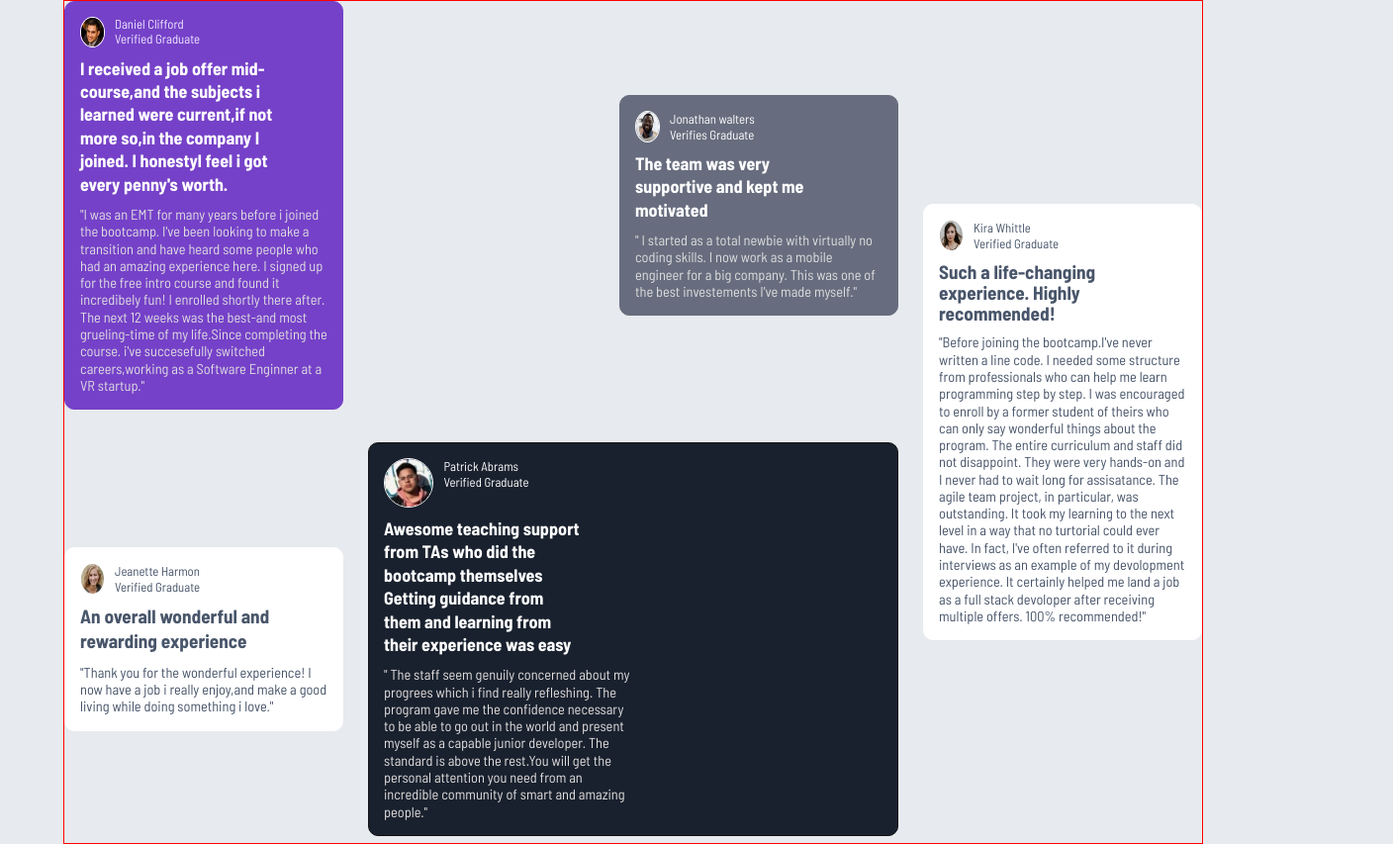
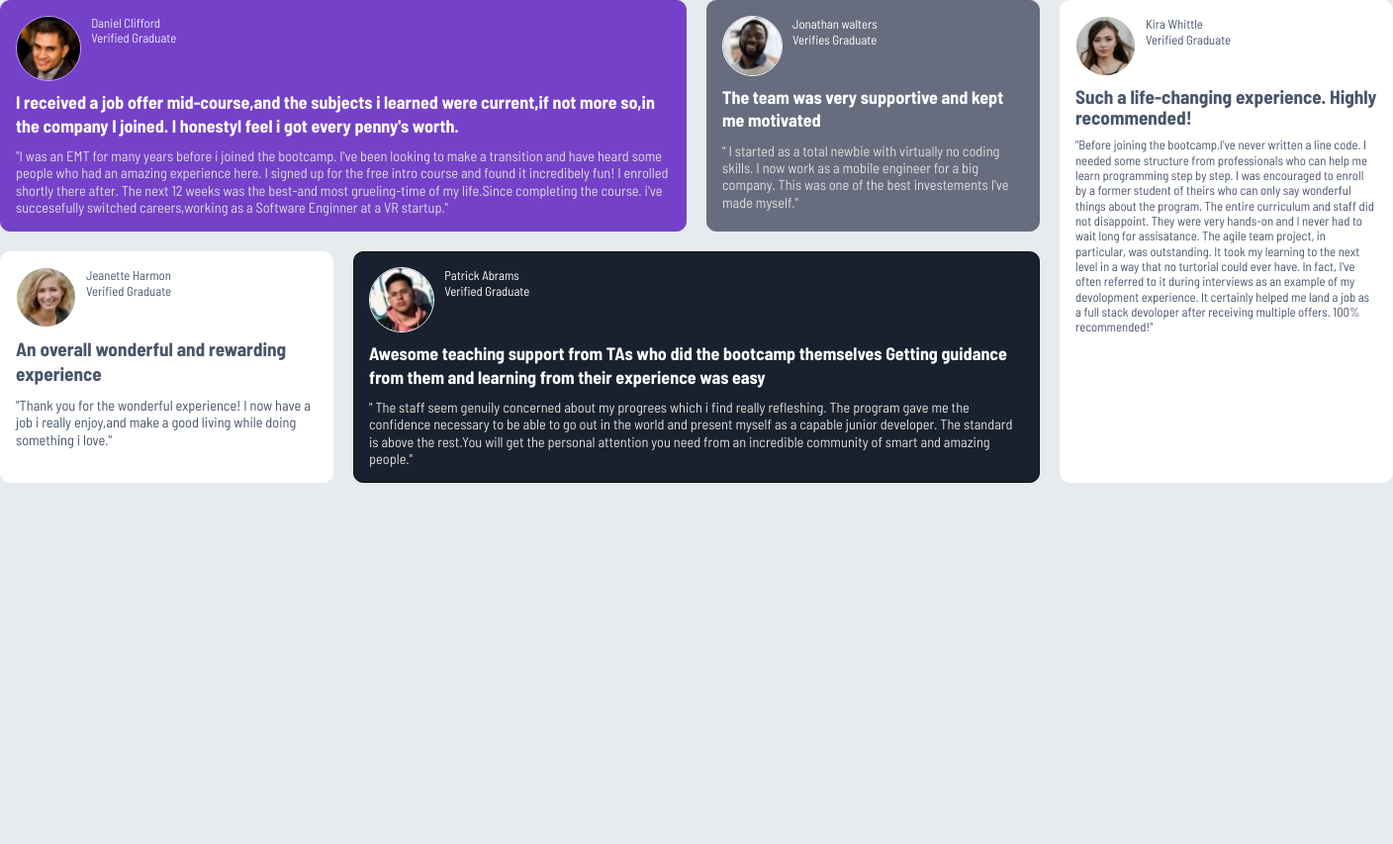
Before and after one commit to HKENNY11-GTM/grid-, a plain HTML site: page index.html in a window 1280 px wide. Shown: the whole page at 99% size, 1408 px wide, since content can reach past the window. After the commit the page ends 800 px from the top, so only its background shows below. Drawn offline with Linux system fonts and the light colour scheme; a web font is replaced by a local one.

Commit message:
first commit

```diff
--- a/index.html
+++ b/index.html
@@ -12,7 +12,7 @@
 </head>
 <body>
     <div class="container">
-        <div class="clifford">
+            <div class=" sample clifford">
                 <div class="les">
                     <img src="./images/image-daniel.jpg">
                     <div class="graduate">
@@ -22,7 +22,7 @@
                 <p class="paragraphs">I received a job offer mid-course,and the subjects i learned were current,if not more so,in the company I joined. I honestyl feel i got every penny's worth.</p>
                 <p class="sujet">"I was an EMT for many years before i joined the bootcamp. I've been looking to make a transition and have heard some people who had an amazing experience here. I signed up for the free intro course and found it incredibely fun! I enrolled shortly there after. The next 12 weeks was the best-and most grueling-time of my life.Since completing the course. i've succesefully switched careers,working as a Software Enginner at a VR startup."</p>
             </div>
-        <div class="walters">
+            <div class=" sample walters">
                 <div class="les">
                     <img src="./images/image-jonathan.jpg">
                     <div class="graduate">
@@ -32,7 +32,7 @@
                 <p class="paragraphs">The team was very supportive and kept me motivated</p>
                 <p class="sujet">" I started as a total newbie with virtually no coding skills. I now work as a mobile engineer for a big company. This was one of the best investements I've made myself."</p>
             </div>
-        <div class="harmon">
+            <div class=" sample harmon">
                 <div class="les">
                     <img src="./images/image-jeanette.jpg">
                     <div class="graduate">
@@ -42,7 +42,7 @@
                 <p class="paragraphs">An overall wonderful and rewarding experience</p>
                 <p class="sujet">"Thank you for the wonderful experience! I now have a job i really enjoy,and make a good living while doing something i love."</p>
             </div>
-        <div class="abrams">
+            <div class="sample abrams">
               <div class="les">
                 <img src="./images/image-patrick.jpg">
                 <div class="graduate">
@@ -52,7 +52,7 @@
               <p class="paragraphs">Awesome teaching support from TAs who did the bootcamp themselves Getting guidance from them and learning from their experience was easy</p>
               <p class="sujet">" The staff seem genuily concerned about my progrees which i find really refleshing. The program gave me the confidence necessary to be able to go out in the world and present myself as a capable junior developer. The standard is above the rest.You will get the personal attention you need from an incredible community of smart and amazing people."</p>
             </div>
-        <div class="kira">
+            <div class=" sample kira">
                 <div class="les">
                     <img src="./images/image-kira.jpg">
                     <div class="graduate">
--- a/style.css
+++ b/style.css
@@ -10,6 +10,24 @@ body{
     align-items: center;
     background-color:   hsl(214, 17%, 92%);
 }
+
+.container {
+   display: flex;
+    flex-direction: column;
+    justify-content: center;
+    align-items: center;
+    gap: 25px;
+    font-family: 'Barlow Semi Condensed';
+    width: 90%;
+}
+.sample{
+    display: flex;
+    flex-direction: column;
+    gap:10px;
+    padding: 15px;
+    border-radius: 10px;
+}
+
 .les{
     display: flex;
     flex-direction: row;
@@ -25,41 +43,14 @@ body{
     font-size: 0.8rem;
     padding-left: 10px;
 }
-.container{
-   display: flex;
-    flex-direction: column;
-    justify-content: center;
-    align-items: center;
-    gap: 25px;
-    font-family: 'Barlow Semi Condensed';
-    width: 90%;
-    /* display: grid;
-      grid-template-columns: 1fr;
-      grid-template-rows: repeat(5 1fr);
-      justify-content: center;
-      align-items: center;
-      grid-template-areas:"clifford"
-                           "walters"
-                           "harmon"
-                           "abrams"
-                           "kira";
-       grid-row-gap: 20px; */
-
-
-
-
-}
     .clifford{
         border: 1px solid hsl(263, 55%, 52%);
         background-color: hsl(263, 55%, 52%);
-    display: flex;
-    flex-direction: column;
-    gap:10px;
-    padding: 15px;
-    border-radius: 10px;
         line-height: 1.2;
         /* box-shadow: 7px 5px 42px 1px rgba(0,0,0,0.51); */
-    /* grid-area: clifford; */
+    }
+    .clifford>.les img{
+        border-color: hsl(264, 82%, 80%);
     }
 
     .clifford .graduate{
@@ -71,7 +62,7 @@ body{
     }
     .paragraphs{
         font-weight: bold;
-    width: 200px;
+        width: 100%;
         line-height: 1.3;
         font-size: large;
         margin:0;
@@ -79,7 +70,7 @@ body{
     }
     .sujet{
         font-size: 0.9rem;
-    width: 250px;
+        width: 100%;
         /* font-weight: bold; */
         line-height: 1.2;
         margin:0;
@@ -87,13 +78,7 @@ body{
     .walters{
         border: 1px solid  hsl(224, 10%, 45%);
         background-color:  hsl(224, 10%, 45%);
-    display: flex;
-    flex-direction: column;
-    gap: 10px;
-    padding: 15px;
-    border-radius: 10px;
         /* box-shadow: 7px 5px 42px 1px rgba(0,0,0,0.51); */
-    /* grid-area: walters; */
     }
     .walters  .graduate{
         color: white;
@@ -105,13 +90,7 @@ body{
     .harmon{
         border: 1px solid white;
         background-color: white;
-    display: flex;
-    flex-direction: column;
-    gap:10px;
-    padding: 15px;
-    border-radius: 10px;
         /* box-shadow: 7px 5px 42px 1px rgba(0,0,0,0.51); */
-    /* grid-area: harmon; */
     }
     .harmon .graduate{
         color: hsl(217, 19%, 35%);
@@ -126,30 +105,20 @@ body{
     .abrams{
         border: 1px solid hsl(0, 0%, 7%);
         background-color:  hsl(219, 29%, 14%);
-    display: flex;
-    flex-direction: column;
-    gap:10px;
-    padding: 15px;
-    border-radius: 10px;
         /* box-shadow: 7px 5px 42px 1px rgba(0,0,0,0.51); */
-    /* grid-area: abrams; */
     }
     .abrams .graduate{
         color: white;
+        /* width: 100%; */
     }
     .abrams .sujet{
         color: rgb(224, 221, 221);
+        width: 100%;
     }
     .kira{
         border: 1px solid white;
         background-color: white;
-    display: flex;
-    flex-direction: column;
-    gap:10px;
-    padding: 15px;
-    border-radius: 10px;
         /* box-shadow: 7px 5px 42px 1px rgba(0,0,0,0.51); */
-    /* grid-area: kira; */
     }
     .kira .paragraphs{
         color: hsl(217, 19%, 35%);
@@ -163,39 +132,49 @@ body{
         color: hsl(217, 19%, 35%);
     }
 @media screen and (min-width: 768px){
-body{
-    width: 100%;
-    /* display: flex; */
+    .container {
+        display: grid;
+        grid-template-columns: repeat(4, 1fr);
+        grid-template-areas:
+            "clifford clifford walters kira"
+            "harmon abrams abrams kira";
+        gap: 20px;
+        /* max-width: 1100px; */
+        width: 110%;
+        margin: auto;
     }
-.container{
-    display:grid;
-    grid-template-columns:repeat(4,1fr) ;
-    grid-template-rows: repeat(2,1fr);
-    border: 1px solid red;
+
+    .clifford {
+        grid-area: clifford;
     }
-.clifford{
-    /* grid-area: clifford;  */
-    grid-area:1/1/2/2 ;
 
+    .walters {
+        grid-area: walters;
     }
-.walters{
-    /* grid-area: walters; */
-    grid-area:1/3/2/4;
+     .walters>.les img{
+        width: 20%;
     }
-.kira{
-    /* grid-area: kira; */
-    grid-area:1/4/3/5;
+
+    .harmon {
+        grid-area: harmon;
     }
-.harmon{
-    /* grid-area: harmon; */
-    grid-area:2/1/3/2;
+     .harmon>.les img{
+        width: 20%;
      }
-.abrams{
-    /* grid-area: abrams; */
-    grid-area:2/2/3/4;
+    .abrams {
+        grid-area: abrams;
     }
-.kira{
-    /* grid-area: kira; */
-    grid-area:1/4/3/5;
+
+    .kira {
+        grid-area: kira;
+    }
+    .kira> .les img{
+        width: 20%;
+    }
+    .kira .sujet{
+        font-size: 0.8rem;
+    }
+    .sample {
+        height: 100%;
     }
 }
```
Lines whose indentation alone changed are shown as unchanged.
